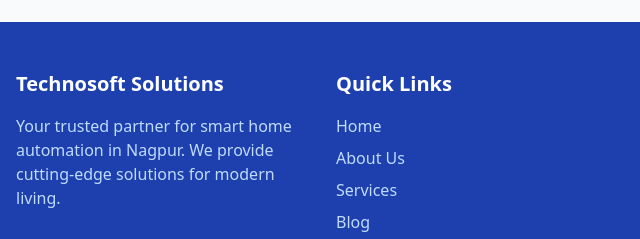
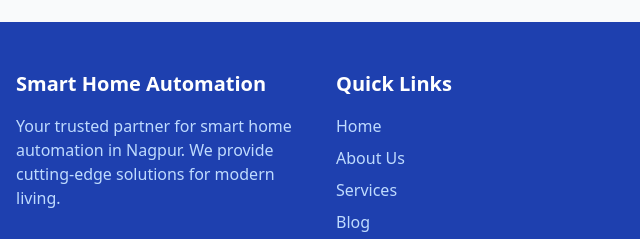
Before and after one commit to andrul10/smart-home-automation, a plain HTML site: page index.html in a window 1280 px wide. Shown: the part 6070-6309 px from the top of the page, 0-640 px from the left. Drawn offline with nearby package versions, Linux system fonts and the light colour scheme.

Commit message:
Update footer section title to reflect brand identity

```diff
--- a/index.html
+++ b/index.html
@@ -653,7 +653,7 @@
         <div class="container mx-auto px-4 py-12">
             <div class="grid grid-cols-1 md:grid-cols-4 gap-8">
                 <div class="md:col-span-1">
-                    <h4 class="text-xl font-bold mb-4">Technosoft Solutions</h4>
+                    <h4 class="text-xl font-bold mb-4">Smart Home Automation</h4>
                     <p class="text-blue-200">Your trusted partner for smart home automation in Nagpur. We provide cutting-edge solutions for modern living.</p>
                 </div>
                 <div>
```
